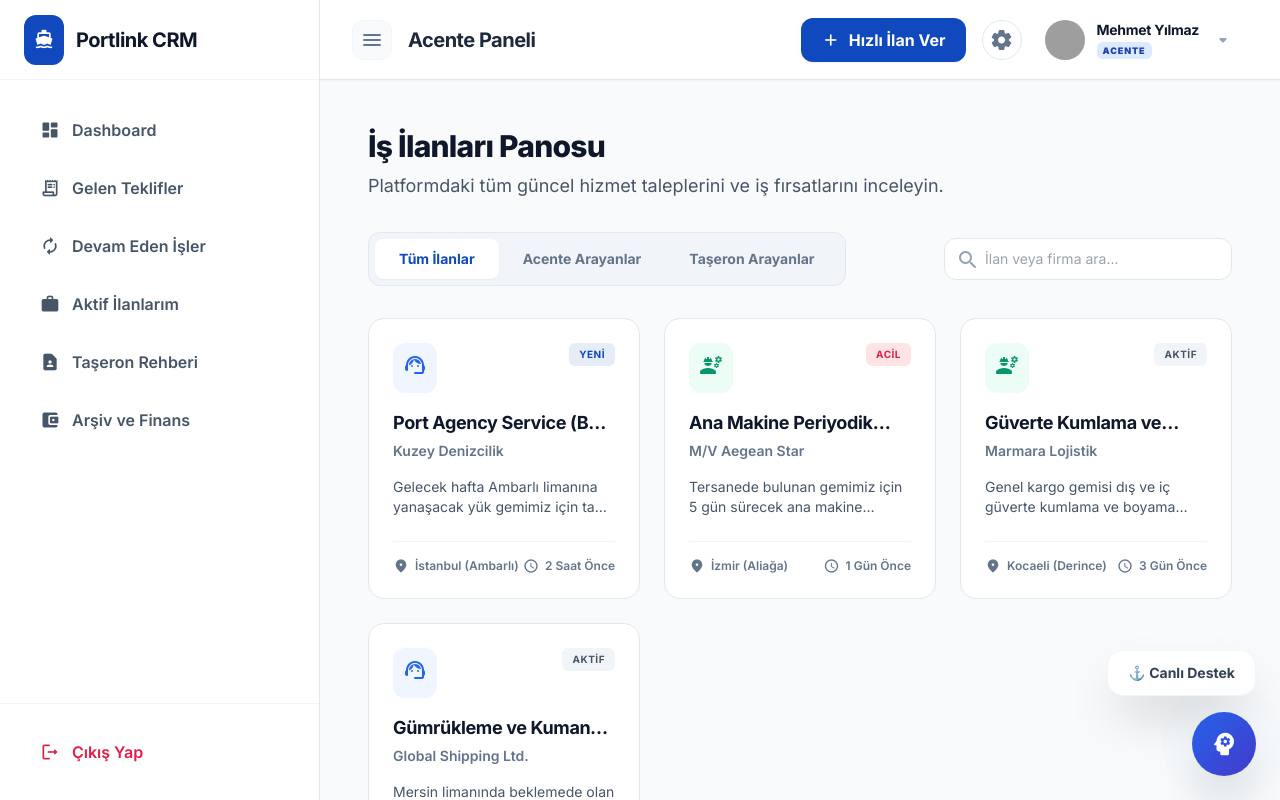
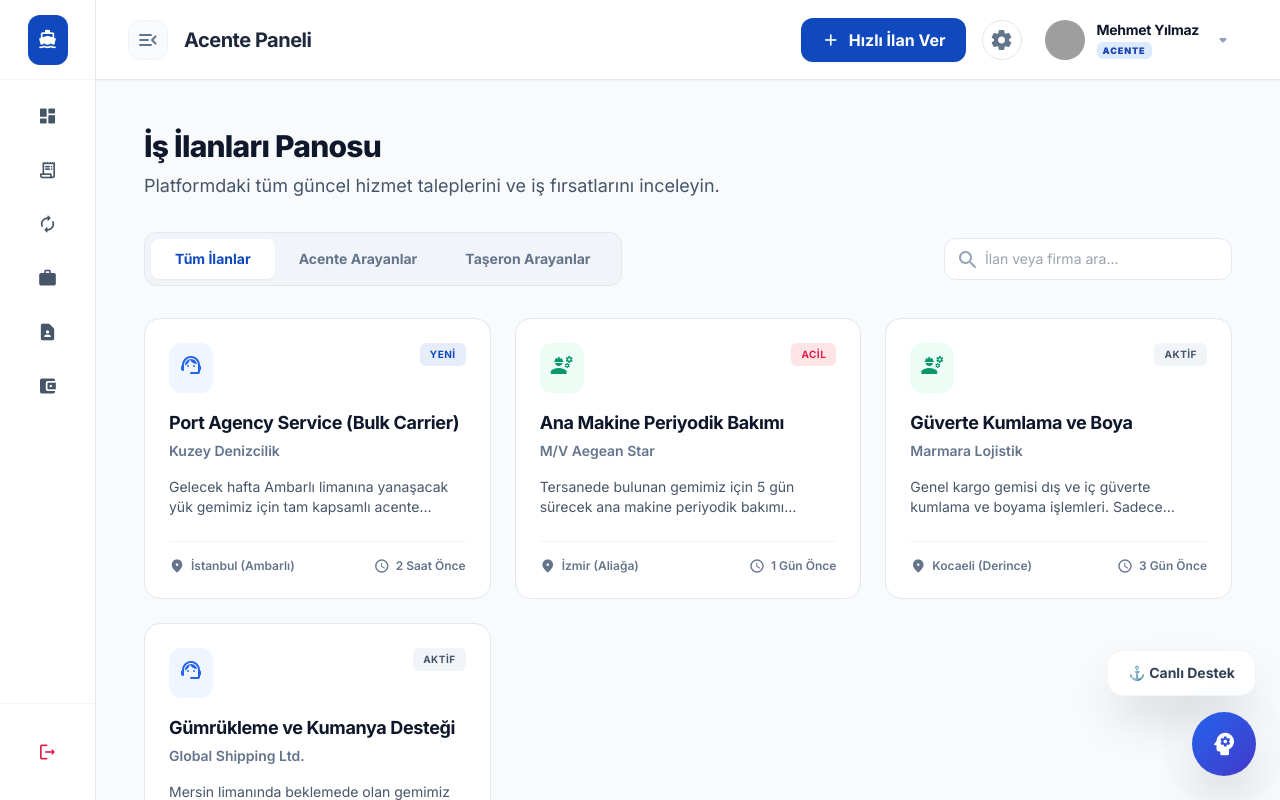
Before and after one commit to codyoltr/portlink, a React (Vite) app: page /home in a window 1280 px wide. Built offline with nearby package versions, Linux system fonts and the light colour scheme; grey boxes are pictures that could not be loaded.

Commit message:
Sidebar başlangıç durumu kapalı olarak güncellendi

```diff
--- a/src/features/dashboard/components/LocalAgentDashboard/DashboardLayout.tsx
+++ b/src/features/dashboard/components/LocalAgentDashboard/DashboardLayout.tsx
@@ -9,7 +9,8 @@ interface DashboardLayoutProps {
 const DashboardLayout: React.FC<DashboardLayoutProps> = ({ children, role }) => {
   const navigate = useNavigate();
   const location = useLocation();
-  const [isSidebarCollapsed, setIsSidebarCollapsed] = useState(false);
+  // BURASI DEĞİŞTİ: false olan başlangıç değeri true yapıldı.
+  const [isSidebarCollapsed, setIsSidebarCollapsed] = useState(true);
   const [isProfileMenuOpen, setIsProfileMenuOpen] = useState(false);
   const [isSettingsMenuOpen, setIsSettingsMenuOpen] = useState(false);
 
```
Also changed, not shown: 1 other file (tests, documents, lock files or other folders).
